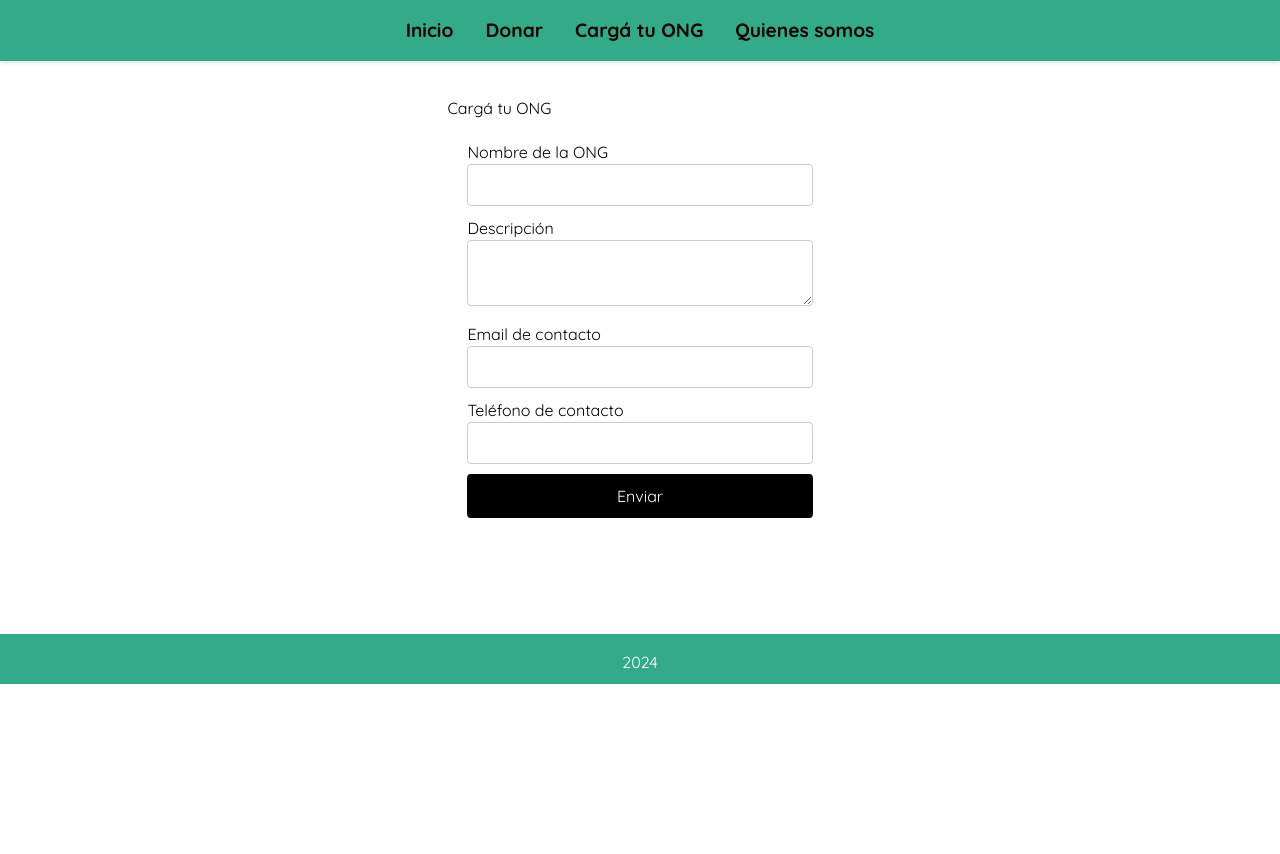
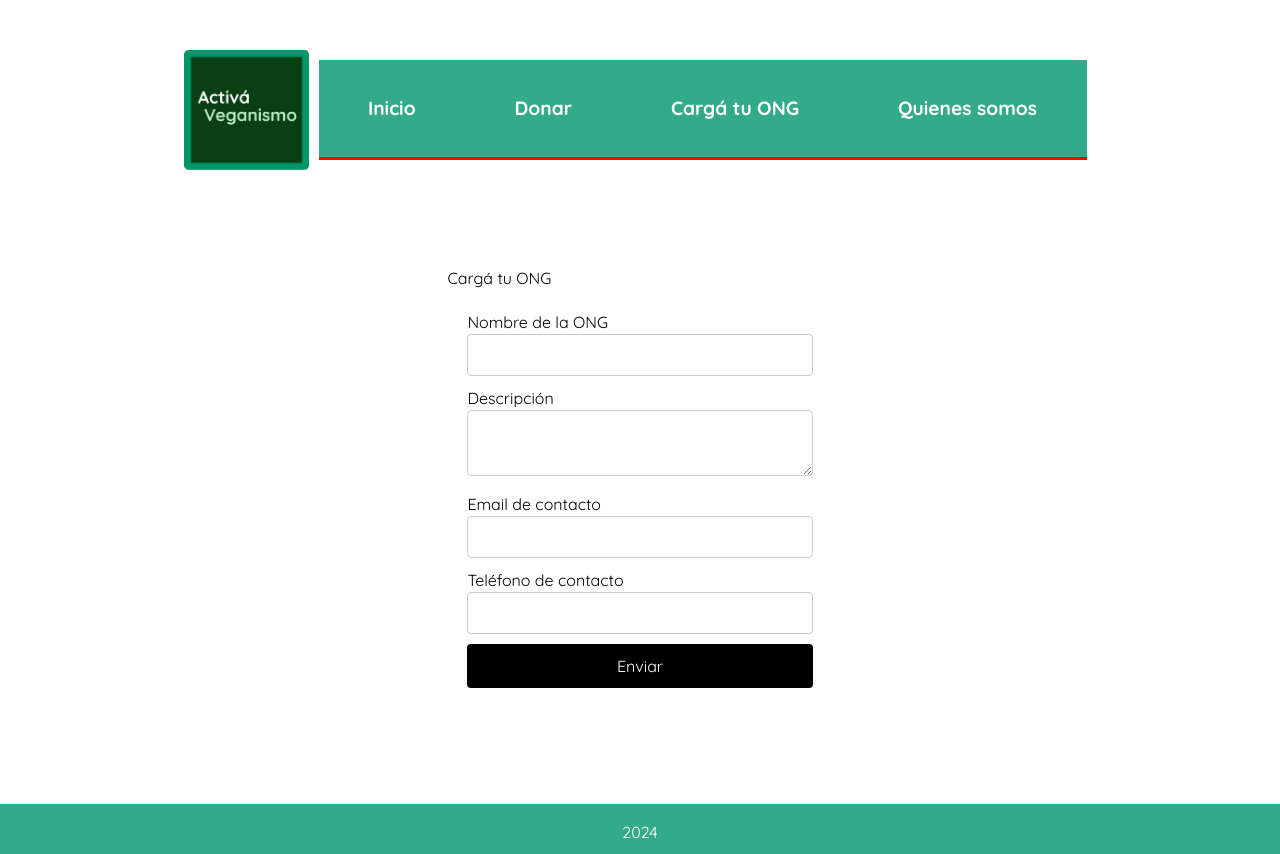
Before and after one commit to Firet/activa-veganismo, a Next.js app: page /cargar-ong in a window 1280 px wide. Before the commit the page ends 800 px from the top, so only its background shows below. Built offline with nearby package versions, Linux system fonts and the light colour scheme.

Commit message:
Add logo to header and add border bottom red and white letters

```diff
--- a/src/components/header/header.css
+++ b/src/components/header/header.css
@@ -1,18 +1,20 @@
+header {
+  display: flex;
+  justify-content: center;
+  margin-top: 50px;
+}
+
 .navbar {
   background-color: var(--green-2);
-  padding: 1rem;
-  width: 100%;
-  box-shadow: 0 2px 4px rgb(0 0 0 / 10%);
-  position: fixed;
-  top: 0;
-  left: 0;
-  z-index: 10;
+  width: 60%;
+  border-bottom: solid red;
+  margin: 10px;
 }
 
 .navbar a {
   margin: 0 1rem;
   text-decoration: none;
-  color: var(--black);
+  color: var(--white);
   font-weight: bold;
   font-size: 1.2rem;
 }
--- a/src/components/header/header.tsx
+++ b/src/components/header/header.tsx
@@ -1,19 +1,27 @@
 'use client';
 
 import React from 'react';
+import Image from 'next/image';
 import Link from 'next/link';
 import './header.css';
 
 export default function Header() {
 	return (
 		<header>
-			<nav className="navbar flex flex-col space-evenly items-center">
-				<div>
-					<Link href="/">Inicio</Link>
-					<Link href="/donar">Donar</Link>
-					<Link href="/cargar-ong">Cargá tu ONG</Link>
-					<Link href="/quienes-somos">Quienes somos</Link>
-				</div>
+			<div className="image-container">
+				<Image
+					src='./activa-veganismo.png'
+					alt="Logo activá veganismo"
+					unoptimized
+					width={125}
+					height={125}
+				/>
+			</div>
+			<nav className="navbar flex flex-row justify-around items-center">
+				<Link href="/">Inicio</Link>
+				<Link href="/donar">Donar</Link>
+				<Link href="/cargar-ong">Cargá tu ONG</Link>
+				<Link href="/quienes-somos">Quienes somos</Link>
 			</nav>
 		</header>
 	);
```
Also changed, not shown: public/activa-veganismo.png (added).
